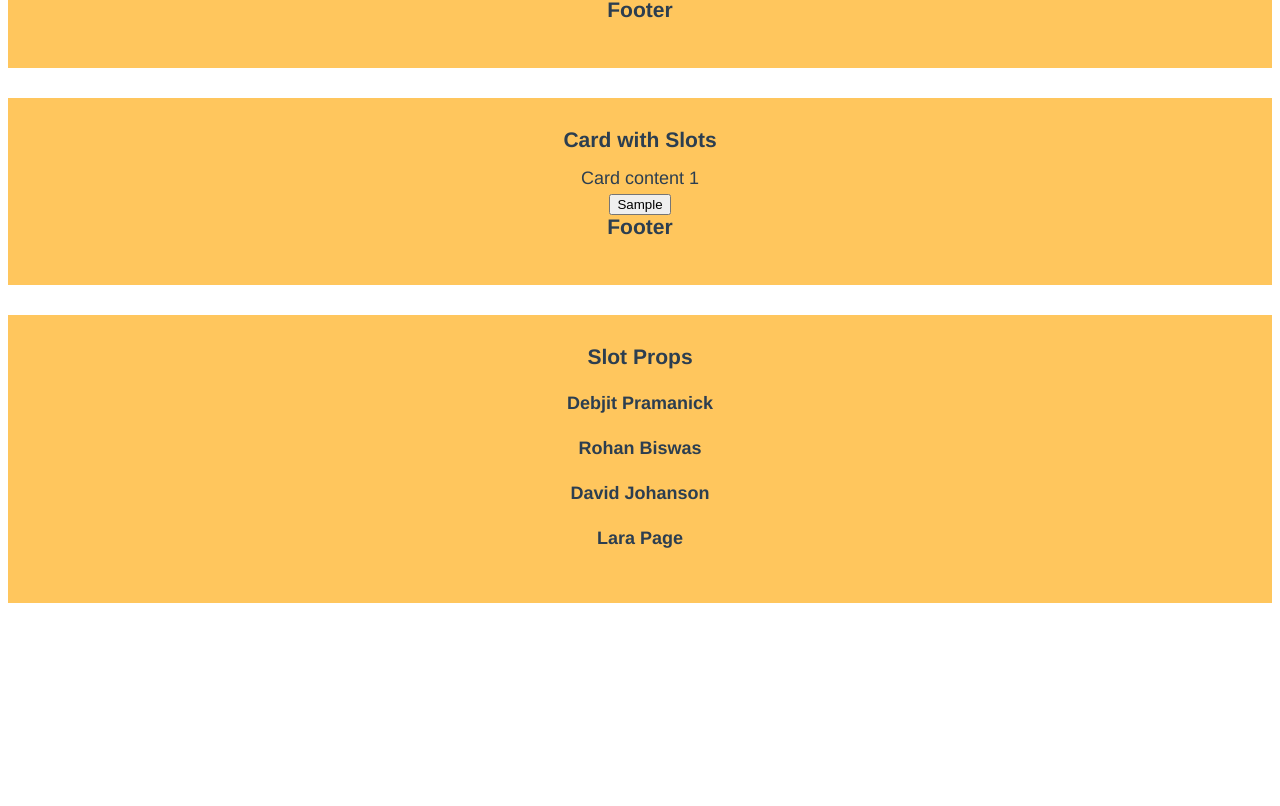
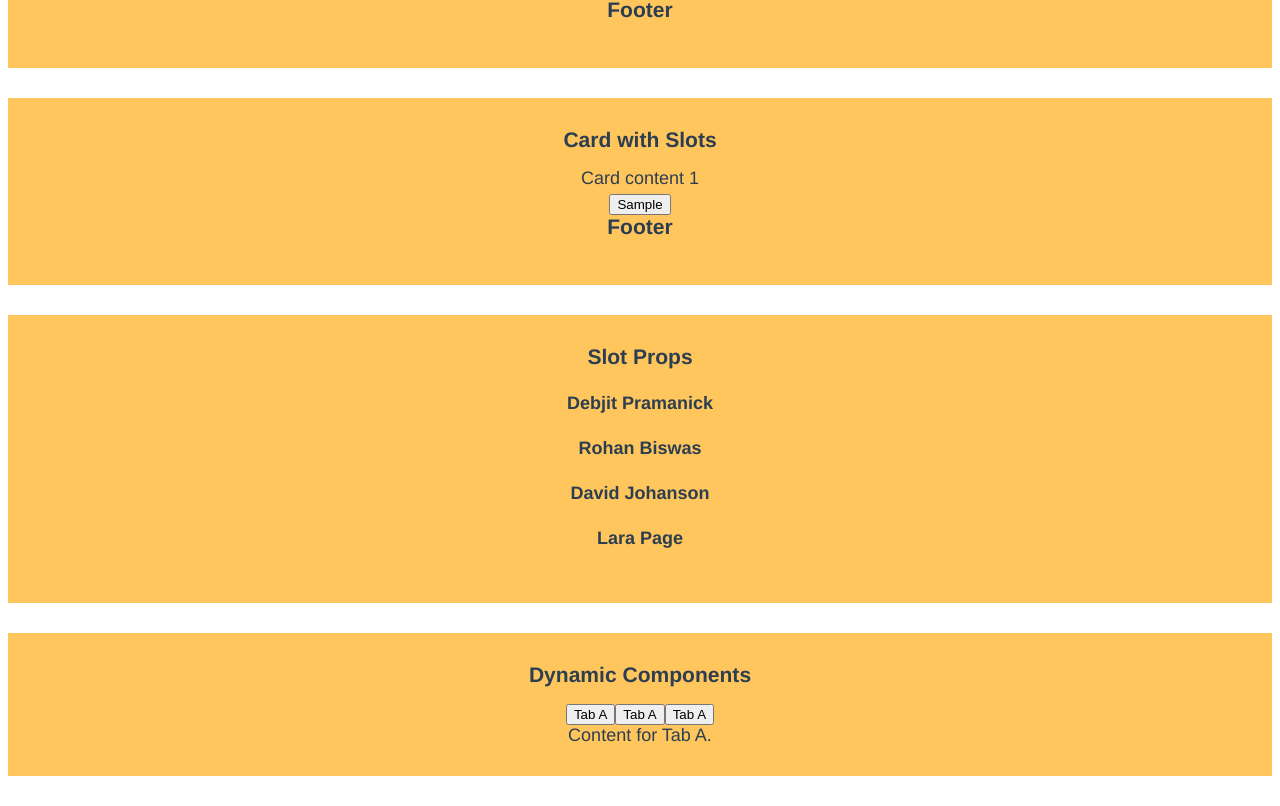
Before and after one commit to DebjitPramanick/Practice-Vue, a Vue app in the folder firstapp/: page / in a window 1280 px wide. Shown: the part 3198-4004 px from the top of the page. Before the commit the page ends 3831 px from the top, so only its background shows below. Built offline with nearby package versions, Linux system fonts and the light colour scheme.

Commit message:
Dynamic component

```diff
--- a/firstapp/src/App.vue
+++ b/firstapp/src/App.vue
@@ -93,6 +93,8 @@
       </template>
     </NameList>
 
+    <TabContainer />
+
   </div>
 </template>
 
@@ -108,6 +110,7 @@ import ComponentEvents from "./components/ComponentEvents.vue"
 import InputModel from "./components/InputModel.vue"
 import Card from "./slots/Card.vue"
 import NameList from "./slots/NameList.vue"
+import TabContainer from "./components/dynamic_components/TabContainer.vue"
 
 export default {
   name: 'App',
@@ -121,7 +124,8 @@ export default {
     ComponentEvents,
     InputModel,
     Card,
-    NameList
+    NameList,
+    TabContainer
   },
   data(){
     return {
--- /dev/null
+++ b/firstapp/src/components/dynamic_components/TabA.vue
@@ -0,0 +1,15 @@
+<template>
+    <div>
+        Content for Tab A.
+    </div>
+</template>
+
+<script>
+    export default {
+        name: "TabA"
+    }
+</script>
+
+<style scoped>
+
+</style>
--- /dev/null
+++ b/firstapp/src/components/dynamic_components/TabB.vue
@@ -0,0 +1,15 @@
+<template>
+    <div>
+        Content for Tab B.
+    </div>
+</template>
+
+<script>
+    export default {
+        name: "TabB"
+    }
+</script>
+
+<style scoped>
+
+</style>
--- /dev/null
+++ b/firstapp/src/components/dynamic_components/TabC.vue
@@ -0,0 +1,15 @@
+<template>
+    <div>
+        Content for Tab C.
+    </div>
+</template>
+
+<script>
+    export default {
+        name: "TabC"
+    }
+</script>
+
+<style scoped>
+
+</style>
--- /dev/null
+++ b/firstapp/src/components/dynamic_components/TabContainer.vue
@@ -0,0 +1,43 @@
+<template>
+    <div class="container">
+        <h3>Dynamic Components</h3>
+        <button @click="activeTab = 'TabA'">Tab A</button>
+        <button @click="activeTab = 'TabB'">Tab A</button>
+        <button @click="activeTab = 'TabC'">Tab A</button>
+
+        <!-- Both works  -->
+        <!-- <TabA v-if="activeTab === 'TabA'"/>
+        <TabB v-if="activeTab === 'TabB'"/>
+        <TabC v-if="activeTab === 'TabC'"/> -->
+        <!-- Both works  -->
+        <component :is="activeTab" />
+    </div>
+</template>
+
+
+
+
+<script>
+
+    import TabA from "./TabA.vue"
+    import TabB from "./TabB.vue"
+    import TabC from "./TabC.vue"
+
+    export default {
+        name: "TabContainer",
+        components: {
+            TabA,
+            TabB,
+            TabC
+        },
+        data(){
+            return{
+                activeTab: 'TabA'
+            }
+        }
+    }
+</script>
+
+<style scoped>
+
+</style>
```
